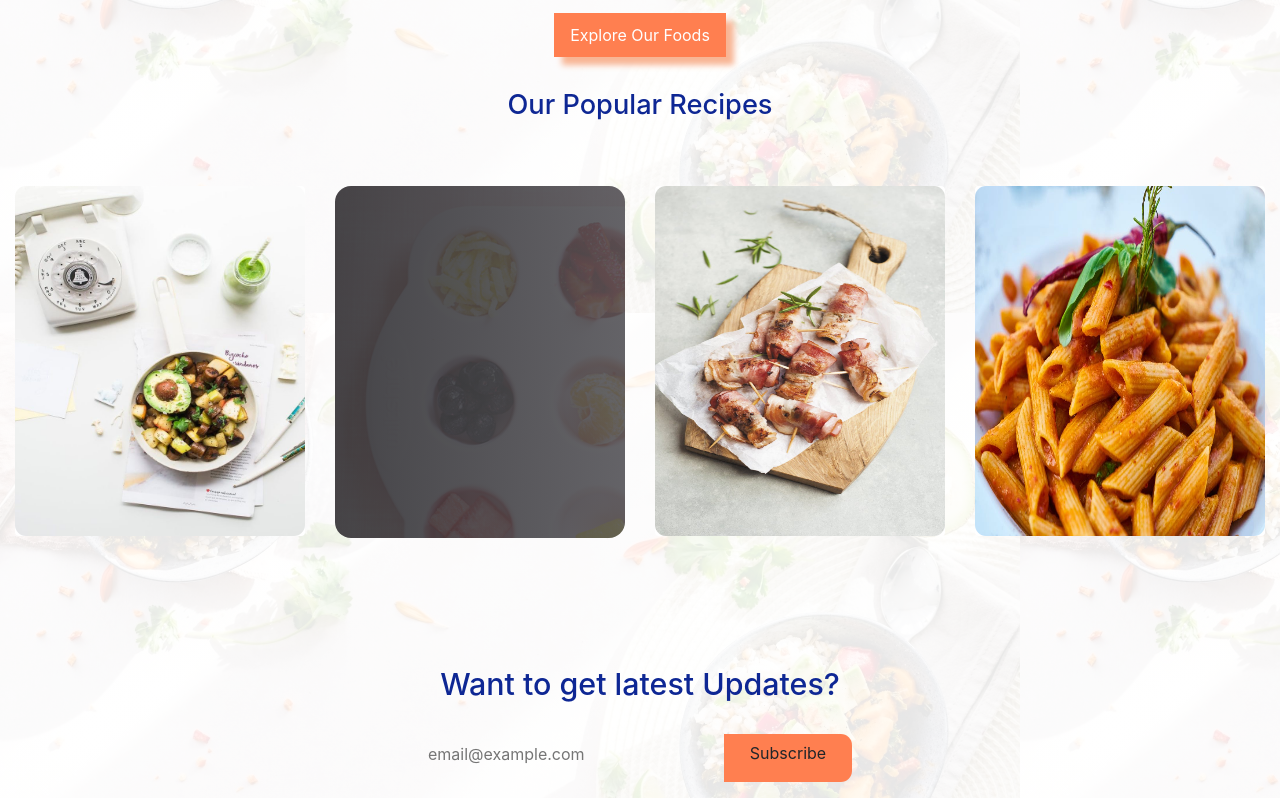
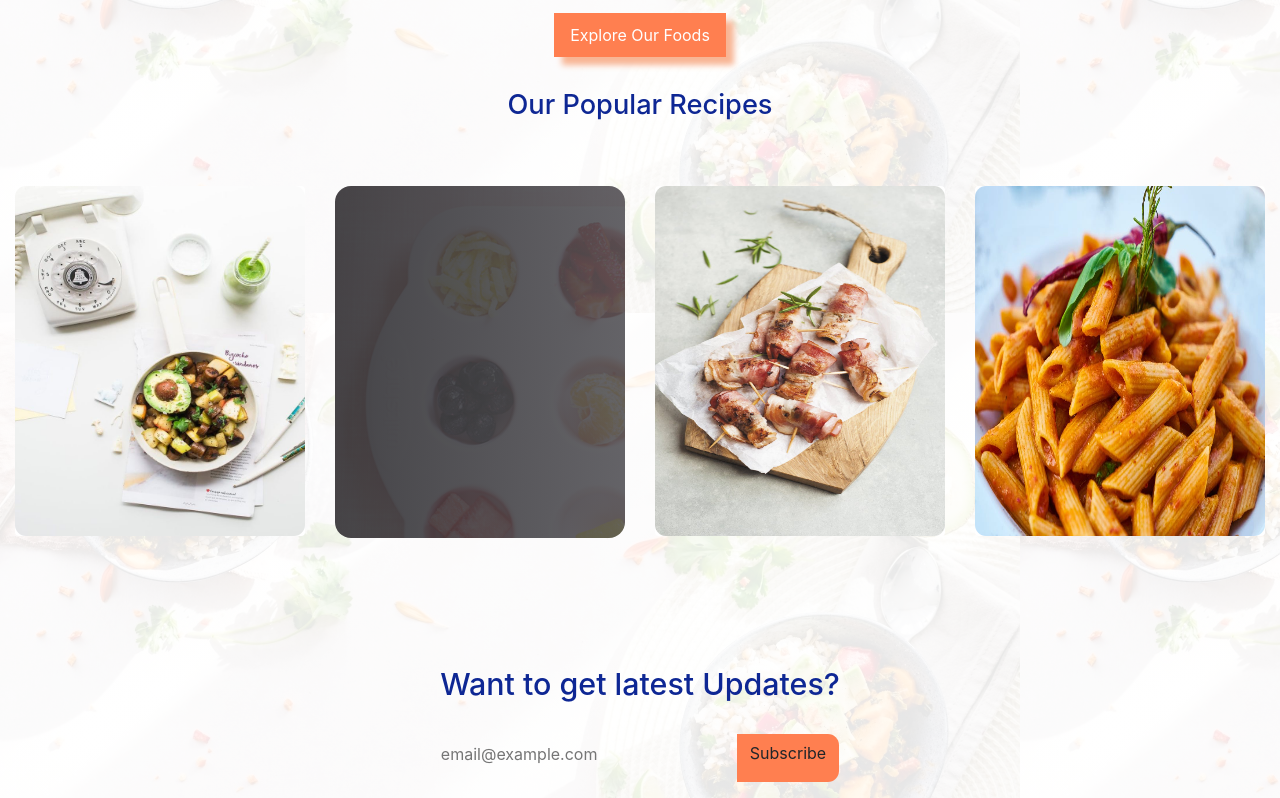
Before and after one commit to haybeeudosen/Food-LandingPage, a plain HTML site: page index.html in a window 1280 px wide. Shown: the part 3125-3923 px from the top of the page. Drawn offline with nearby package versions, Linux system fonts and the light colour scheme.

Commit message:
make adjustment

```diff
--- a/asserts/css/style.css
+++ b/asserts/css/style.css
@@ -204,7 +204,7 @@ body{
 #subs{
     background-color: coral;
     height: 3rem !important;
-    width: 10% !important;
+    /* width: 10% !important; */
     color: white;
     border-top-right-radius: 0.7rem;
     border-bottom-right-radius: 0.7rem;
```
